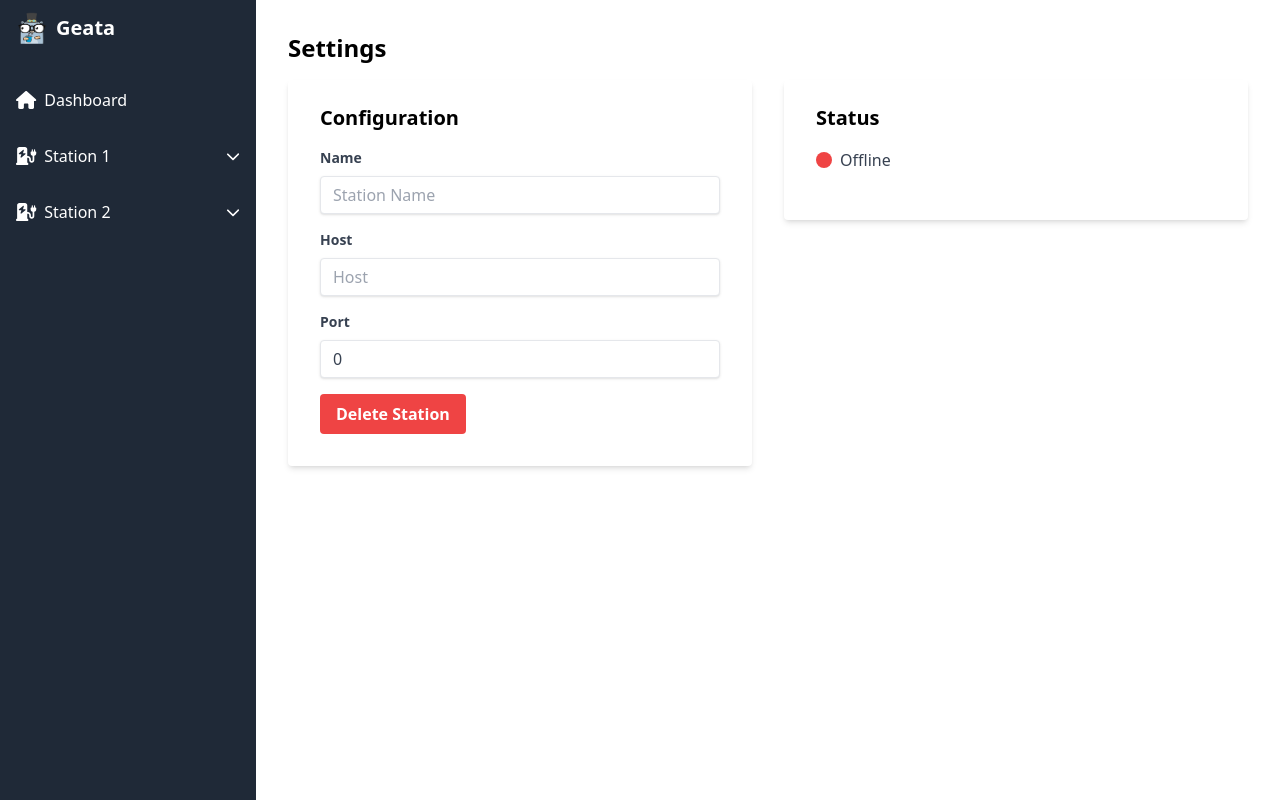
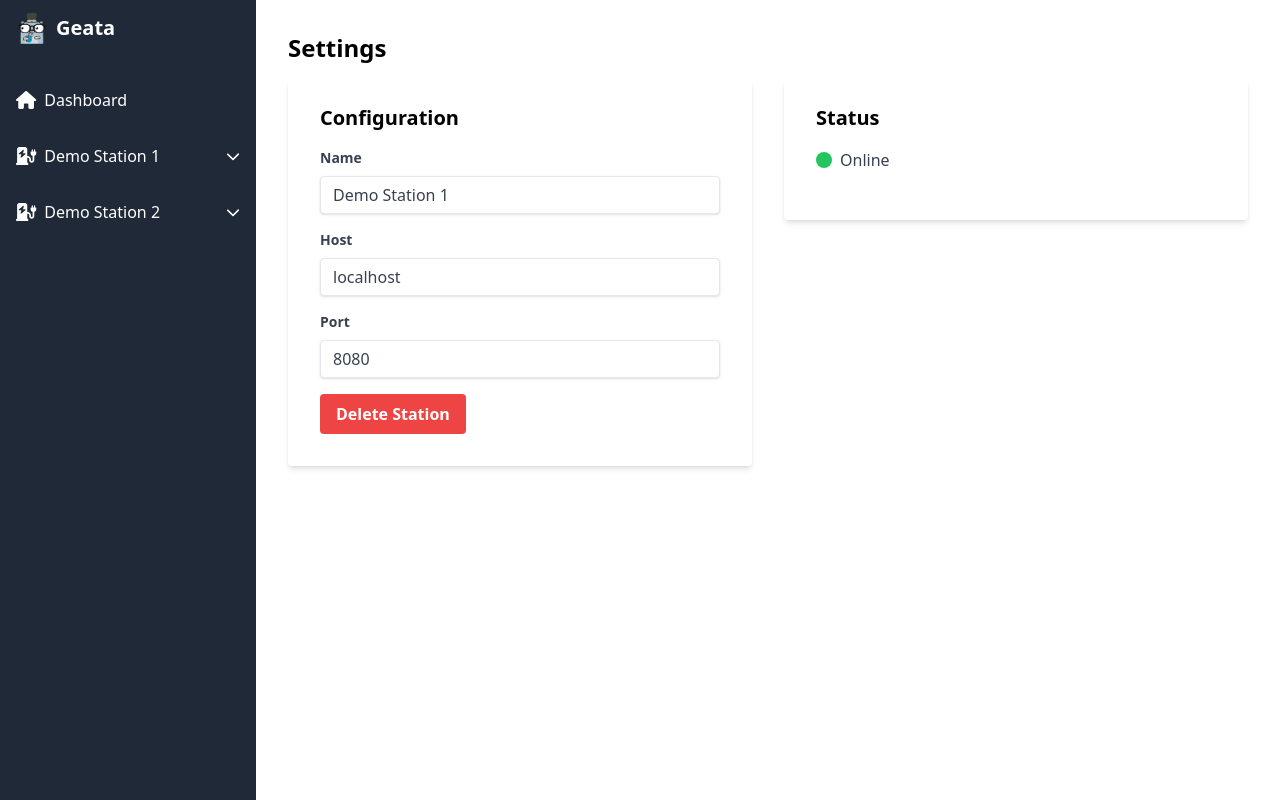
Before and after one commit to lng2020/geata, a Vue app in the folder web/: page /setting/1 in a window 1280 px wide. Built offline with nearby package versions, Linux system fonts and the light colour scheme.

Commit message:
Move all type declarations into types/types.ts

```diff
--- a/web/src/components/IEC61850Tree.vue
+++ b/web/src/components/IEC61850Tree.vue
@@ -6,7 +6,7 @@
       <div class="w-1/4 bg-gray-100 p-6 border-r">
         <h3 class="text-xl font-semibold mb-4">IED Model</h3>
         <ul class="space-y-4">
-          <li v-for="(ied, iedIndex) in iedModel" :key="iedIndex">
+          <li v-for="(ied, iedIndex) in model" :key="iedIndex">
             <div class="flex items-center space-x-2">
               <span class="text-gray-800 font-medium">{{ ied.name }}</span>
             </div>
@@ -80,56 +80,17 @@
 </template>
 
 <script lang="ts" setup>
-import { ref, computed } from 'vue'
+import { ref, computed, reactive } from 'vue'
+import { userGlobalStore } from '@/stores/store'
 
-const iedModel = ref([
-  {
-    name: 'IED1',
-    logicalDevices: [
-      {
-        name: 'LD1',
-        logicalNodes: [{ name: 'LN1' }, { name: 'LN2' }]
-      }
-    ]
-  }
-])
-
-const logicalNodes = ref([
-  {
-    name: 'LN1',
-    dataObjects: [
-      {
-        name: 'DO1',
-        dataAttributes: [
-          { name: 'DA1', ref: 'LD0/LLN0$ST$stVal', value: 'Value 1', dataSource: 'MQTT' },
-          { name: 'DA2', ref: 'LD0/LLN0$ST$stVal', value: 'Value 2', dataSource: 'MQTT' }
-        ]
-      },
-      {
-        name: 'DO2',
-        dataAttributes: [
-          { name: 'DA3', ref: 'LD0/LLN0$ST$stVal', value: 'Value 3', dataSource: 'Modbus' }
-        ]
-      }
-    ]
-  },
-  {
-    name: 'LN2',
-    dataObjects: [
-      {
-        name: 'DO3',
-        dataAttributes: [
-          { name: 'DA4', ref: 'LD0/LLN0$ST$stVal', value: 'Value 4', dataSource: 'IEC 61850' }
-        ]
-      }
-    ]
-  }
-])
+const store = userGlobalStore()
+let model = reactive(store.model)
+let logicalNodes = reactive(store.logicalNodes)
 
 const selectedLN = ref('')
 
 const selectedLogicalNode = computed(() => {
-  return logicalNodes.value.find((ln) => ln.name === selectedLN.value)
+  return logicalNodes.find((ln) => ln.name === selectedLN.value)
 })
 
 function selectLogicalNode(lnName: string) {
--- a/web/src/components/MappingTable.vue
+++ b/web/src/components/MappingTable.vue
@@ -71,36 +71,15 @@
 </template>
 
 <script lang="ts" setup>
-import { ref } from 'vue'
+import { ref, reactive } from 'vue'
+import type { Mapping } from '@/types/types'
+import { userGlobalStore } from '@/stores/store'
 import ConfirmationModal from './ConfirmationModal.vue'
 import MQTTConfigModal from './MQTTConfigModal.vue'
 import ModbusConfigModal from './ModbusConfigModal.vue'
 
-type MappingType = 'MQTT' | 'Modbus' | 'IEC61850'
-
-interface Mapping {
-  id: number
-  iec61850Reference: string
-  type: MappingType
-}
-
-const mappings: Mapping[] = [
-  {
-    id: 1,
-    iec61850Reference: 'LD0/LLN0$ST$stVal',
-    type: 'MQTT'
-  },
-  {
-    id: 2,
-    iec61850Reference: 'LD0/LLN0$ST$stVal',
-    type: 'Modbus'
-  },
-  {
-    id: 3,
-    iec61850Reference: 'LD0/LLN0$ST$stVal',
-    type: 'IEC61850'
-  }
-]
+const store = userGlobalStore()
+const mappings = reactive(store.mappings)
 
 const showModal = ref(false)
 const modalTitle = ref('Confirmation')
--- a/web/src/stores/store.ts
+++ b/web/src/stores/store.ts
@@ -1,10 +1,5 @@
 import { defineStore } from 'pinia'
-
-interface Station {
-  id: number
-  name: string
-  showOptions: boolean
-}
+import type { Station, Mapping, IEDModel, LogicalNode } from '@/types/types'
 
 export const userGlobalStore = defineStore({
   id: 'global',
@@ -12,22 +7,100 @@ export const userGlobalStore = defineStore({
     stations: [
       {
         id: 1,
-        name: 'Station 1',
+        name: 'Demo Station 1',
+        host: 'localhost',
+        port: 8080,
+        isOnline: true,
+        lastOnlineTime: '2023-06-08T10:00:00Z',
+        createdAt: '2023-06-01T00:00:00Z',
+        updatedAt: '2023-06-08T10:00:00Z',
         showOptions: false
       },
       {
         id: 2,
-        name: 'Station 2',
+        name: 'Demo Station 2',
+        host: 'localhost',
+        port: 8081,
+        isOnline: false,
+        lastOnlineTime: '2023-06-07T15:30:00Z',
+        createdAt: '2023-06-02T00:00:00Z',
+        updatedAt: '2023-06-07T15:30:00Z',
         showOptions: false
       }
     ] as Station[],
-    sidebarVisible: true
+    mappings: [
+      {
+        id: 1,
+        iec61850Reference: 'LD0/LLN0$ST$stVal',
+        type: 'MQTT'
+      },
+      {
+        id: 2,
+        iec61850Reference: 'LD0/LLN0$ST$stVal',
+        type: 'Modbus'
+      },
+      {
+        id: 3,
+        iec61850Reference: 'LD0/LLN0$ST$stVal',
+        type: 'IEC61850'
+      }
+    ] as Mapping[],
+    model: [
+      {
+        name: 'IED1',
+        logicalDevices: [
+          {
+            name: 'LD1',
+            logicalNodes: [{ name: 'LN1' }, { name: 'LN2' }]
+          }
+        ]
+      }
+    ] as IEDModel[],
+    logicalNodes: [
+      {
+        name: 'LN1',
+        dataObjects: [
+          {
+            name: 'DO1',
+            dataAttributes: [
+              { name: 'DA1', ref: 'LD0/LLN0$ST$stVal', value: 'Value 1', dataSource: 'MQTT' },
+              { name: 'DA2', ref: 'LD0/LLN0$ST$stVal', value: 'Value 2', dataSource: 'MQTT' }
+            ]
+          },
+          {
+            name: 'DO2',
+            dataAttributes: [
+              { name: 'DA3', ref: 'LD0/LLN0$ST$stVal', value: 'Value 3', dataSource: 'Modbus' }
+            ]
+          }
+        ]
+      },
+      {
+        name: 'LN2',
+        dataObjects: [
+          {
+            name: 'DO3',
+            dataAttributes: [
+              { name: 'DA4', ref: 'LD0/LLN0$ST$stVal', value: 'Value 4', dataSource: 'IEC 61850' }
+            ]
+          }
+        ]
+      }
+    ] as LogicalNode[]
   }),
   actions: {
     async fetchStations() {
       const response = await fetch('/api/stations')
       const data = await response.json()
       this.stations = data
+    },
+    getStationByID(ID: number): Station | undefined {
+      return this.stations.find((station) => station.id === ID)
+    },
+    async fetchMappings() {
+      const response = await fetch('/api/mappings')
+      const data = await response.json()
+      this.mappings = data
     }
   }
 })
--- /dev/null
+++ b/web/src/types/types.ts
@@ -0,0 +1,46 @@
+export interface Station {
+  id: number
+  name: string
+  host: string
+  port: number
+  isOnline: boolean
+  lastOnlineTime: string
+  createdAt: string
+  updatedAt: string
+  showOptions: boolean
+}
+
+export type MappingType = 'MQTT' | 'Modbus' | 'IEC61850'
+
+export interface Mapping {
+  id: number
+  iec61850Reference: string
+  type: MappingType
+}
+
+export interface DataAttribute {
+  name: string;
+  ref: string;
+  value: string;
+  dataSource: string;
+}
+
+export interface DataObject {
+  name: string;
+  dataAttributes: DataAttribute[];
+}
+
+export interface LogicalNode {
+  name: string;
+  dataObjects: DataObject[];
+}
+
+export interface LogicalDevice {
+  name: string;
+  logicalNodes: { name: string }[];
+}
+
+export interface IEDModel {
+  name: string;
+  logicalDevices: LogicalDevice[];
+}
--- a/web/src/views/Dashboard.vue
+++ b/web/src/views/Dashboard.vue
@@ -50,16 +50,13 @@
 </template>
 
 <script setup lang="ts">
-import { ref } from 'vue'
+import { userGlobalStore } from '@/stores/store'
+import { reactive } from 'vue'
 import { useRouter } from 'vue-router'
 
 const router = useRouter()
-
-const stations = ref([
-  { id: 1, name: 'Station 1', isOnline: true, lastOnlineTime: '2023-06-01 10:00:00' },
-  { id: 2, name: 'Station 2', isOnline: false, lastOnlineTime: '2023-06-02 15:30:00' }
-  // Add more stations as needed
-])
+const store = userGlobalStore()
+const stations = reactive(store.stations)
 
 function createStation() {
   router.push(`/station/create`)
--- a/web/src/views/Setting.vue
+++ b/web/src/views/Setting.vue
@@ -1,7 +1,7 @@
 <template>
   <div class="container mx-auto p-4">
     <h1 class="text-2xl font-bold mb-4">Settings</h1>
-    <div class="flex">
+    <div v-if="station" class="flex">
       <div class="w-1/2 pr-4">
         <div class="bg-white shadow-md rounded px-8 pt-6 pb-8 mb-4">
           <h2 class="text-xl font-bold mb-4">Configuration</h2>
@@ -61,37 +61,37 @@
         </div>
       </div>
     </div>
+    <div v-else>
+      <p>Loading station...</p>
+    </div>
   </div>
 </template>
 
 <script setup lang="ts">
-import { ref } from 'vue'
+import { userGlobalStore } from '@/stores/store'
+import { ref, onMounted } from 'vue'
+import { useRoute, useRouter } from 'vue-router'
+import type { Station } from '@/types/types'
 
-interface Station {
-  id: number
-  name: string
-  host: string
-  port: number
-  isOnline: boolean
-  lastOnlineTime: string
-  createdAt: string
-  updatedAt: string
-}
+const store = userGlobalStore()
+const route = useRoute()
+const router = useRouter()
+const ID = ref<number | null>(null)
+let station = ref<Station | undefined>()
 
-const station = ref<Station>({
-  id: 0,
-  name: '',
-  host: '',
-  port: 0,
-  isOnline: false,
-  lastOnlineTime: '',
-  createdAt: '',
-  updatedAt: ''
+onMounted(() => {
+  const id = route.params.id
+  if (typeof id === 'string') {
+    ID.value = parseInt(id, 10)
+    station.value = store.getStationByID(ID.value)
+  } else {
+    console.error('Invalid station ID')
+    router.push('/error')
+  }
 })
 
 const deleteStation = () => {
-  if (confirm('Are you sure you want to delete this station?')) {
-    // Logic to delete the station
+  if (station.value && confirm('Are you sure you want to delete this station?')) {
     console.log('Deleting station:', station.value)
   }
 }
--- a/web/src/views/StationCreate.vue
+++ b/web/src/views/StationCreate.vue
@@ -77,21 +77,16 @@ async function createStation() {
     if (icdFile.value) {
       formData.append('icdFile', icdFile.value)
     }
-    // Send a POST request to the server to create the station
     const response = await fetch('/api/stations', { method: 'POST', body: formData })
     if (response.ok) {
-      // Station created successfully
       const data = await response.json()
       console.log('Station created:', data)
-      // Reset the form fields
       stationName.value = ''
       host.value = ''
       port.value = 0
       icdFile.value = null
-      // Navigate back to the dashboard
       router.push('/')
     } else {
-      // Handle error case
       const errData = await response.json()
       console.error('Failed to create station:', errData)
     }
```
